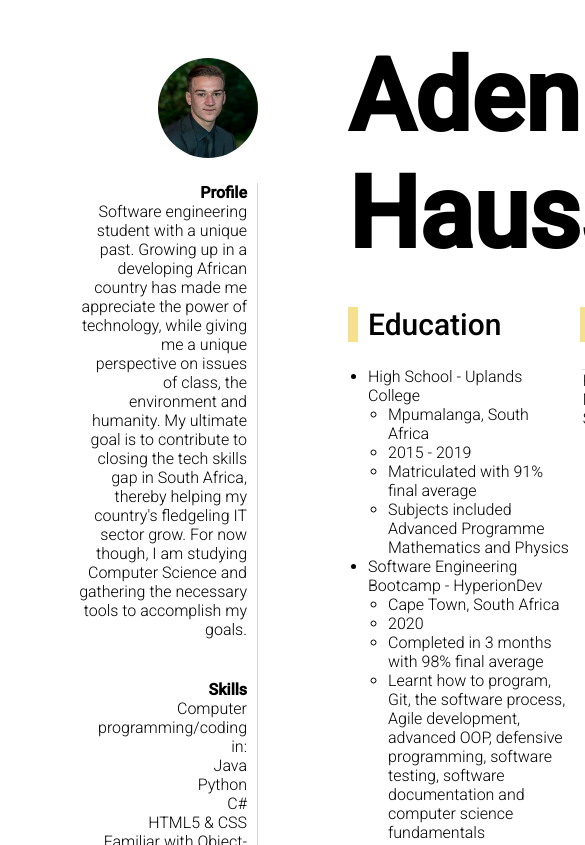
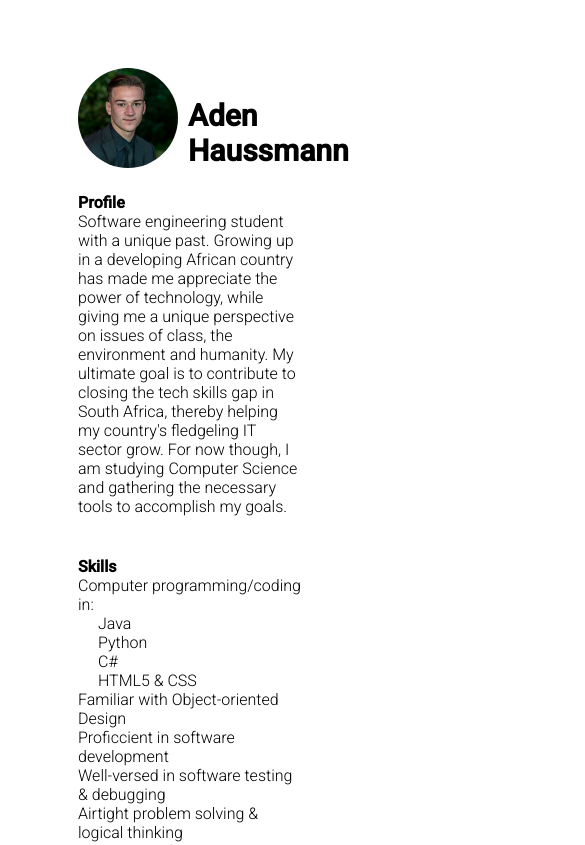
Before and after one commit to adenhaus/Aden_Haussmann_Resume, a plain HTML site: page index.html in a window 390 px wide. Shown: the top 845 px of the page, 585 px wide, since content can reach past the window. Drawn offline with Linux system fonts and the light colour scheme.

Commit message:
made responsive

```diff
--- a/style.css
+++ b/style.css
@@ -86,9 +86,10 @@ li {
 
 h1 {
   font-weight: 700;
-  font-size: 100px;
+  font-size: 70px;
   padding: 0px;
   margin: 0px;
+  margin-top: 30px;
 }
 
 h2 {
@@ -121,3 +122,45 @@ p {
   margin-top: 0px;
   padding-top: 0px;
 }
+
+
+
+
+
+@media only screen and (max-width: 1024px) {
+
+  .grid-container {
+    display: grid;
+    grid-template-areas:
+      'header'
+      'skills'
+      'projects'
+      'work'
+      'education';
+    grid-gap: 10px;
+  }
+
+  h1 {
+    font-size: 30px;
+    padding-left: 50px;
+    margin-top: 60px;
+    margin-bottom: -200px;
+    margin-left: 100px;
+  }
+
+  .skills {
+    margin-right: 0px;
+    padding: 40px;
+    padding-top: 20px;
+    text-align: left;
+  }
+
+  .border {
+    border-style: none none none none;
+  }
+
+  .skills-list {
+    padding-left: 0px;
+  }
+
+}
```
